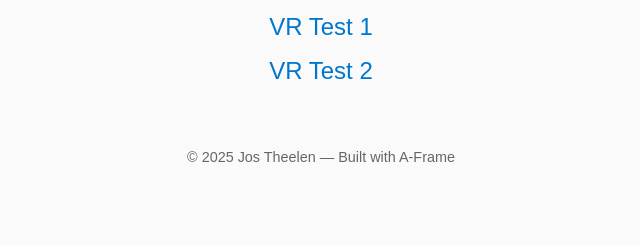
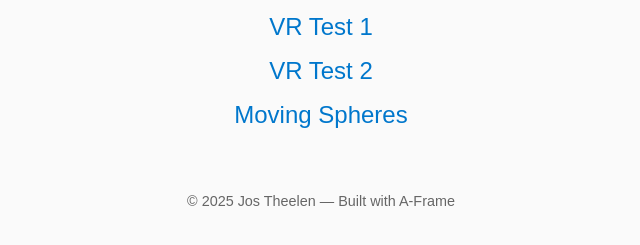
Before and after one commit to jta1954/jtavr, a plain HTML site: page index.html in a window 1280 px wide. Shown: the part 159-404 px from the top of the page, without its empty margins (319-959 px from the left). Drawn offline with Linux system fonts and the light colour scheme.

Commit message:
Add link to Moving Spheres test in index.html

```diff
--- a/index.html
+++ b/index.html
@@ -31,6 +31,7 @@
     <!-- Each link points to an A-Frame HTML file inside /scenes -->
     <a href="scenes/vr-test1.html">VR Test 1</a>
     <a href="scenes/vr-test2.html">VR Test 2</a>
+    <a href="scenes/MovingSpheresTest.html">Moving Spheres</a>
 
     <p style="margin-top:4rem;font-size:0.9rem;color:#666">
       © 2025 Jos Theelen — Built with A-Frame
```
